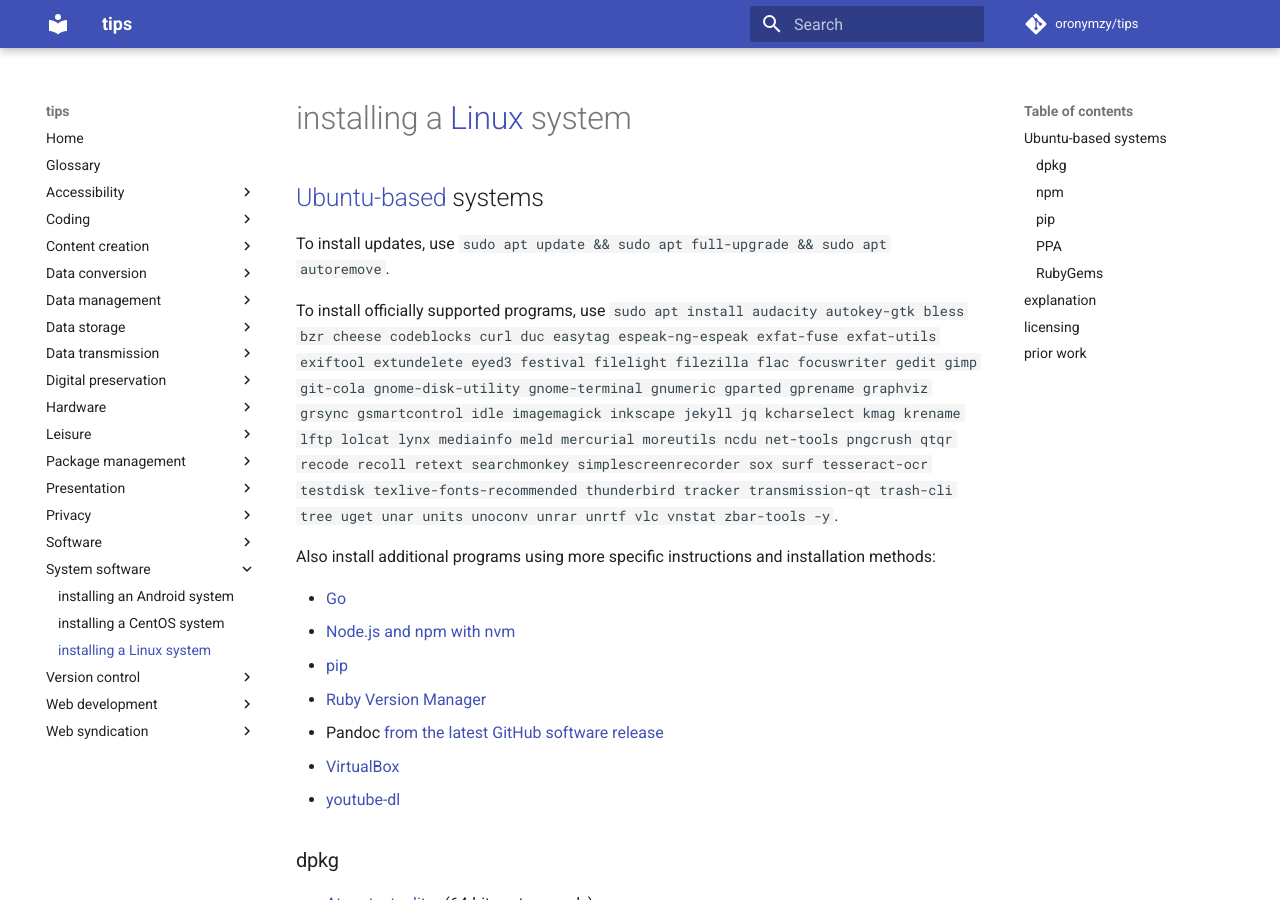
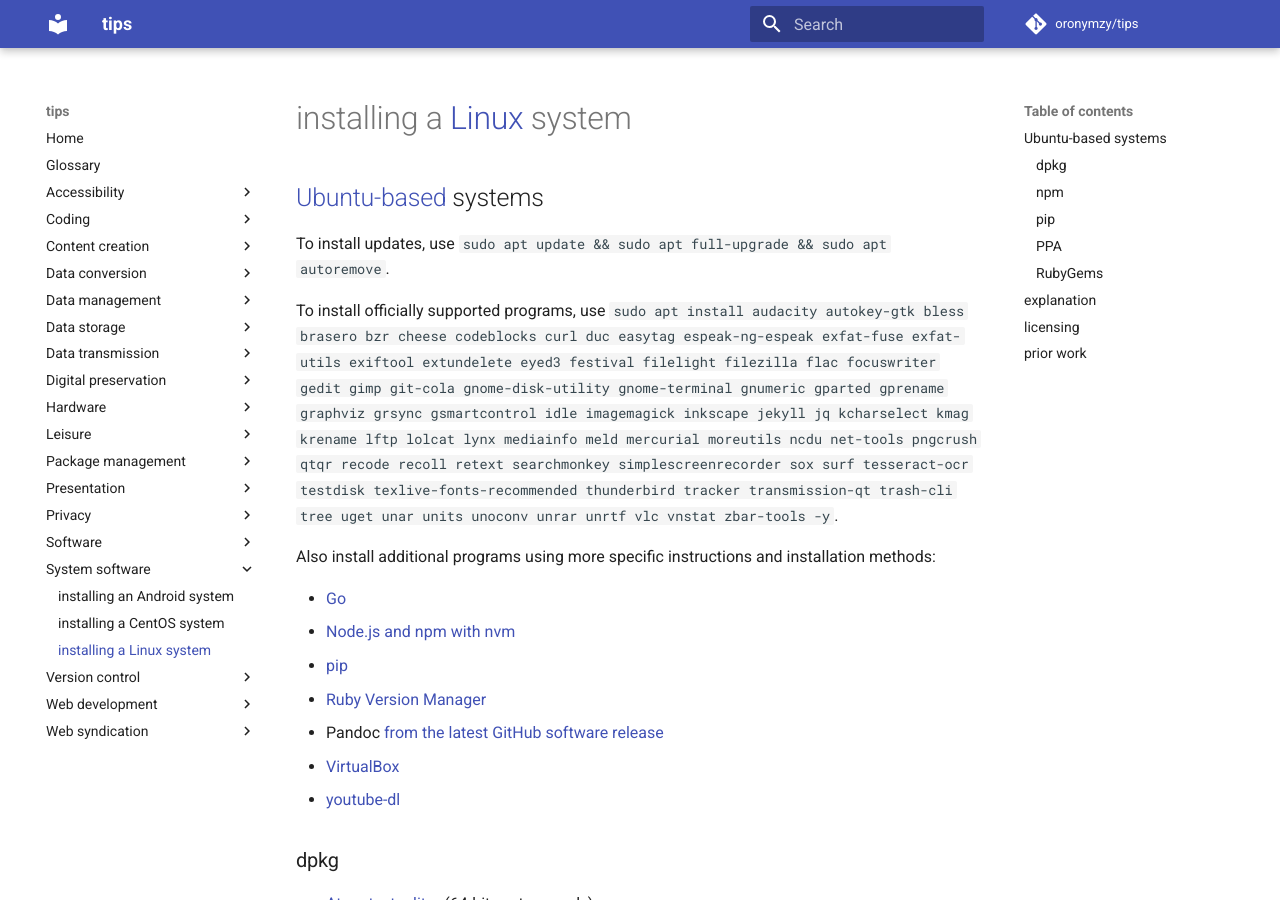
Before and after one commit to oronymzy/tips, an MkDocs documentation site: the page built from docs/insLnxS.md, in a window 1280 px wide and 900 px high. Built offline with MkDocs 1.6.1 and Material for MkDocs 9.7.7, drawn with Linux system fonts in a browser that asks for light colours; comment, search, counter and statistics services are not loaded; some of the changed text lies outside the part shown.

Commit message:
Add 'brasero' package and 'Brasero' table row

```diff
--- a/docs/insLnxS.md
+++ b/docs/insLnxS.md
@@ -3,7 +3,7 @@
 
 To install updates, use `sudo apt update && sudo apt full-upgrade && sudo apt autoremove`.
 
-To install officially supported programs, use `sudo apt install audacity autokey-gtk bless bzr cheese codeblocks curl duc easytag espeak-ng-espeak exfat-fuse exfat-utils exiftool extundelete eyed3 festival filelight filezilla flac focuswriter gedit gimp git-cola gnome-disk-utility gnome-terminal gnumeric gparted gprename graphviz grsync gsmartcontrol idle imagemagick inkscape jekyll jq kcharselect kmag krename lftp lolcat lynx mediainfo meld mercurial moreutils ncdu net-tools pngcrush qtqr recode recoll retext searchmonkey simplescreenrecorder sox surf tesseract-ocr testdisk texlive-fonts-recommended thunderbird tracker transmission-qt trash-cli tree uget unar units unoconv unrar unrtf vlc vnstat zbar-tools -y`.
+To install officially supported programs, use `sudo apt install audacity autokey-gtk bless brasero bzr cheese codeblocks curl duc easytag espeak-ng-espeak exfat-fuse exfat-utils exiftool extundelete eyed3 festival filelight filezilla flac focuswriter gedit gimp git-cola gnome-disk-utility gnome-terminal gnumeric gparted gprename graphviz grsync gsmartcontrol idle imagemagick inkscape jekyll jq kcharselect kmag krename lftp lolcat lynx mediainfo meld mercurial moreutils ncdu net-tools pngcrush qtqr recode recoll retext searchmonkey simplescreenrecorder sox surf tesseract-ocr testdisk texlive-fonts-recommended thunderbird tracker transmission-qt trash-cli tree uget unar units unoconv unrar unrtf vlc vnstat zbar-tools -y`.
 
 Also install additional programs using more specific instructions and installation methods:
 
@@ -54,6 +54,7 @@ For Lubuntu, install additional packages using `sudo apt install dolphin kate op
 | `audacity`                     | [Audacity]                                               | [audio editing]                                      | [GUI]          | [GNU GPL v2.0] [^insLnxS6]                                           | [C]
 | `autokey-gtk`                  | [AutoKey]                                                | [automation]                                         | [GUI]          | [GNU GPL v3.0] [^insLnxS86]                                          | [Python]
 | `bless`                        | [Bless]                                                  | [hex editing]                                        | [GUI]          | [GNU GPL v2.0] [^insLnxS2]                                           | [C#]
+| `brasero`                      | [Brasero]                                                | [optical disc authoring]                             | [GUI]          | [GNU GPL v2.0] [^insLnxS88]                                          | [C]
 | `bzr`                          | [Bazaar]                                                 | [version control]                                    | [CLI]          | [GNU GPL v2.0] [^insLnxS81] or later [^insLnxS82]                    | [Python]
 | `cheese`                       | [Cheese]                                                 | [webcam] recording                                   | [GUI]          | [GNU GPL v2.0] [^insLnxS7]                                           | [C]
 | `codeblocks`                   | [Code::Blocks]                                           | [IDE]                                                | [GUI]          | [GNU GPL v3.0] [^insLnxS8] [^insLnxS67]                              | [C++]
@@ -147,6 +148,7 @@ For Lubuntu, install additional packages using `sudo apt install dolphin kate op
 [Bazaar]: http://bazaar.canonical.com/en/
 [BitTorrent]: https://en.wikipedia.org/wiki/BitTorrent
 [Bless]: https://github.com/afrantzis/bless
+[Brasero]: https://wiki.gnome.org/Apps/Brasero
 [C#]: https://en.wikipedia.org/wiki/C_Sharp_(programming_language)
 [C++]: https://en.wikipedia.org/wiki/C%2B%2B
 [CC BY 3.0]: https://creativecommons.org/licenses/by/3.0/
```
Also changed, not shown: other parts of docs/insLnxS.md (+2 -0 lines).
